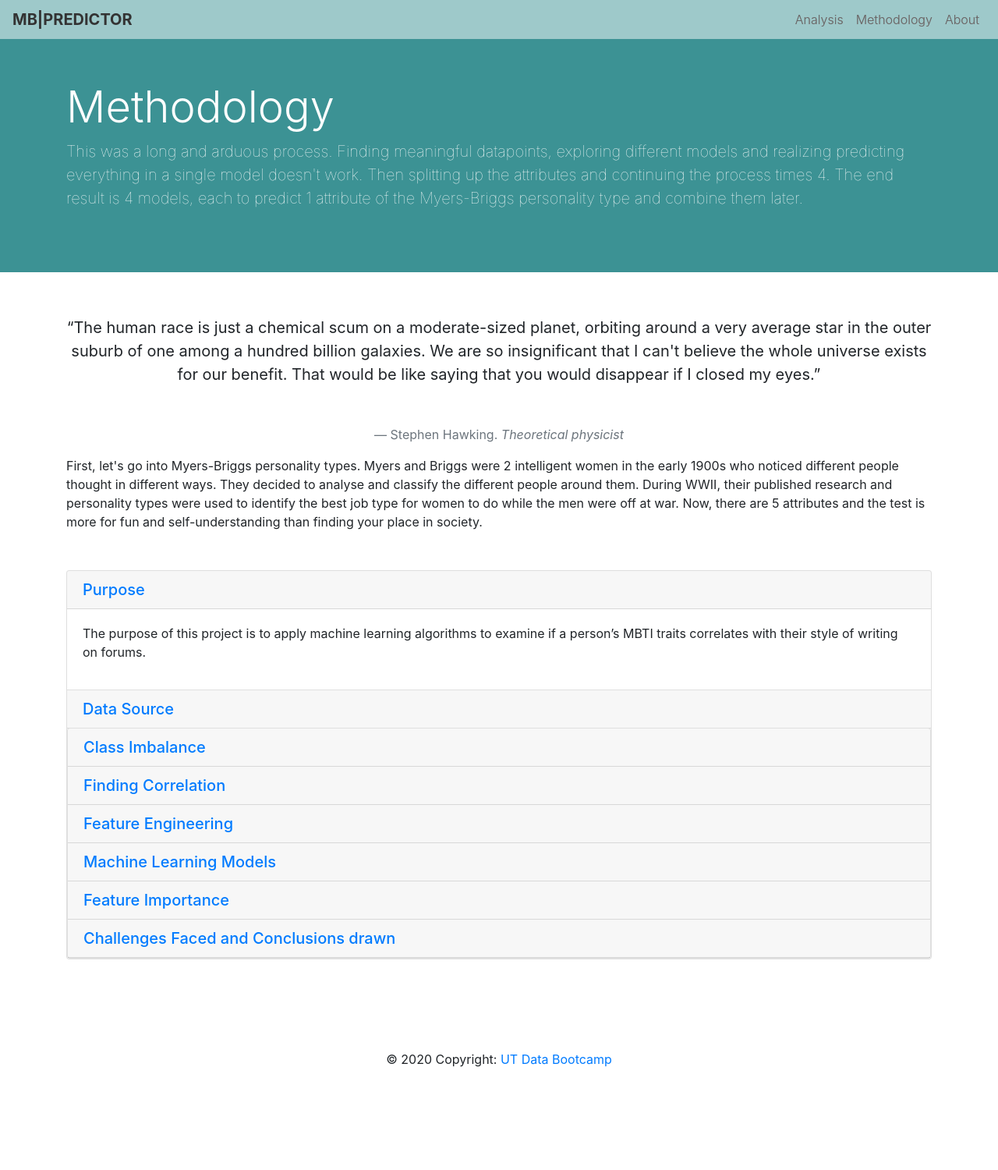
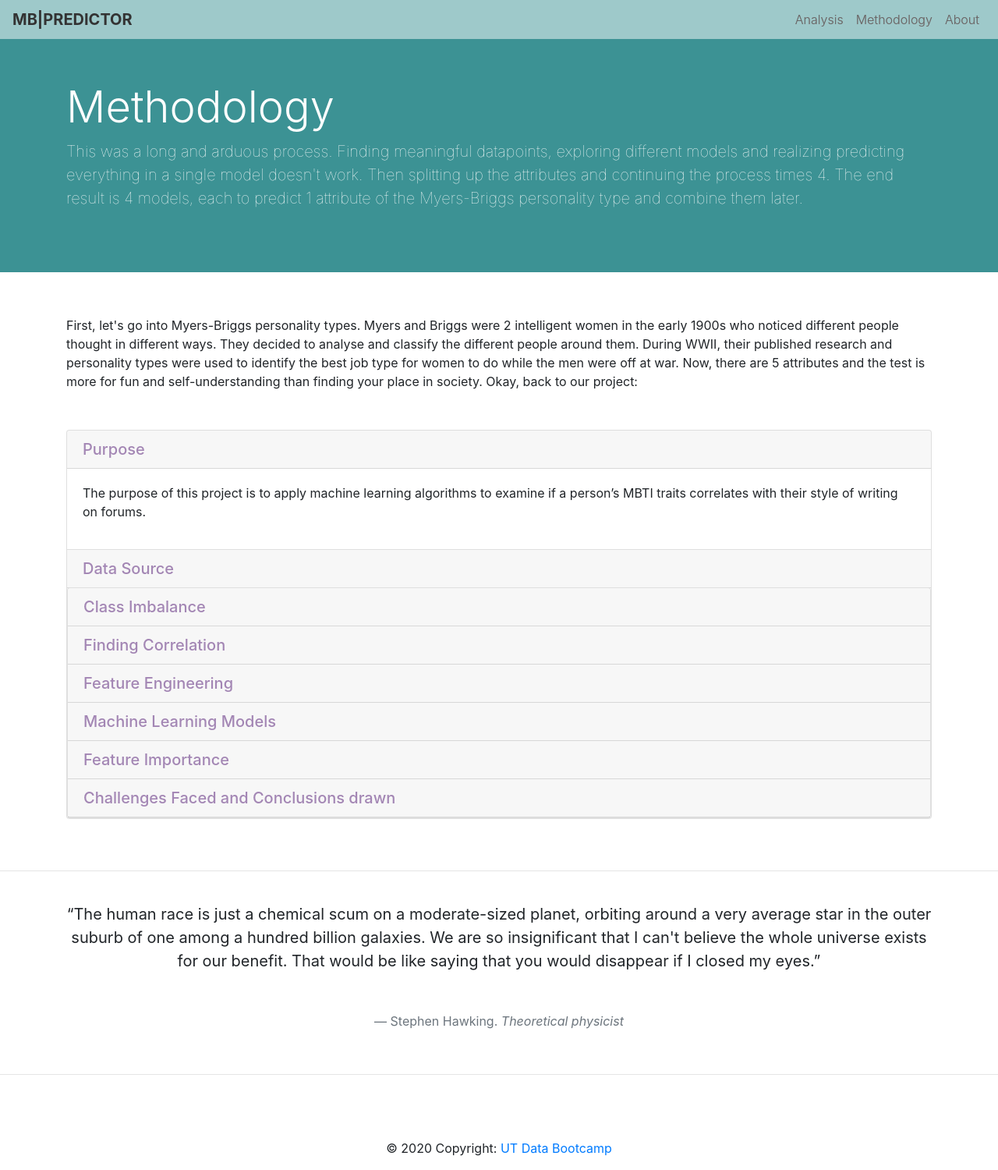
Before and after one commit to esharma3/myers-briggs-personality-prediction, a Flask app: page /methodology in a window 1280 px wide. Shown: the whole page at 78% size. Before the commit the page ends 1368 px from the top, so only its background shows below. Run offline with Flask 2, Linux system fonts and the light colour scheme; some libraries are stand-ins or nearby versions.

Commit message:
Formatted methodology page

```diff
--- a/static/css/stylesheet.css
+++ b/static/css/stylesheet.css
@@ -277,3 +277,9 @@ to   { opacity: 1; }
 .baguetteBox-button {
   background-color: transparent !important;
 }
+
+
+/* Accordion */
+.md-accordion a {
+  color: #A386B4;
+}
--- a/templates/methodology.html
+++ b/templates/methodology.html
@@ -49,23 +49,11 @@
 
 <br/>
 <div class="container">
-	<div class="row">
-		<div class="col-lg-12">
-			<blockquote class="blockquote text-center">
-				<p class="mb-0">“The human race is just a chemical scum on a moderate-sized planet,
-					orbiting around a very average star in the outer suburb of one among a
-					hundred billion galaxies. We are so insignificant that I can't believe the
-					whole universe exists for our benefit. That would be like saying that you
-					would disappear if I closed my eyes.”</p>
-				<footer class="blockquote-footer">Stephen Hawking. <cite title="Source Title">Theoretical physicist</cite></footer>
-			</blockquote>
-		</div>
-	</div>
     <div class="row">
 		<div class="col-lg-12">
             First, let's go into Myers-Briggs personality types. Myers and Briggs were 2 intelligent women in the early 1900s who noticed different people thought in different ways. They decided to analyse and classify the different people around them.
             During WWII, their published research and personality types were used to identify the best job type for women to do while the men were off at war.
-            Now, there are 5 attributes and the test is more for fun and self-understanding than finding your place in society.
+            Now, there are 5 attributes and the test is more for fun and self-understanding than finding your place in society. Okay, back to our project:
 		</div>
 	</div>
 </div>
@@ -86,7 +74,6 @@
 				<h5 class="mb-0">
 					Purpose <i class="fas fa-angle-down rotate-icon"></i>
 				</h5>
-				<span class="glyphicon-chevron-down" aria-hidden="true"></span>
 				</a>
 			</div>
 			<!-- Card body -->
@@ -137,7 +124,7 @@
 				data-parent="#accordionEx">
 				<div class="card-body">
 					<p>To examine the proportionality of each of the sixteen personality types, Matplotlib was used to plot the value counts of each of these sixteen types. The figure shows that there was high class imbalance in the dataset.</p>
-					<img src="../static/images/type_hist.png" width="320">
+					<img src="../static/images/type_hist.png" width="500">
 					<p>To handle the class imbalance issue, the following two steps were taken:</p>
 				<ol>
 					<li>First step was to divide the single “type” feature into four features:</li>
@@ -163,6 +150,7 @@
 							<li>J - 1</li>
 						</ul>
 					</ul>
+					<img src="../static/images/class_imbalance_2.png" width="500">
 					<li>The second step was to use random under sampling technique when building machine learning model. This is covered in step 6.</li>
 				</ol>
 			</div>
@@ -183,6 +171,7 @@
 				data-parent="#accordionEx">
 				<div class="card-body">
 					<p>Pandas correlation method was used to plot the correlation matrix to find any strong correlations between any of the four personality features. The plot shows that the features didn’t not show any strong correlation.</p>
+					<img src="../static/images/correlation.png" width="500">
 				</div>
 			</div>
 
@@ -281,6 +270,13 @@
 				data-parent="#accordionEx">
 				<div class="card-body">
 					<p>Using Logistic Regression coefficients, we did feature importance and plotted top 20 words used by each of the 4 Myers Briggs traits.</p>
+					<img src="../static/images/extrovert_vs_introvert.png" width="500">
+					<br>
+					<img src="../static/images/sensing_vs_intuition.png" width="500">
+					<br>
+					<img src="../static/images/thinking_vs_feeling.png" width="500">
+					<br>
+					<img src="../static/images/judging_vs_perceiving.png" width="500">
 				</div>
 			</div>
 
@@ -309,6 +305,24 @@
 	</div>
 </section>
 
+<hr>
+<br>
+<div class="container">
+	<div class="row">
+		<div class="col-lg-12">
+			<blockquote class="blockquote text-center">
+				<p class="mb-0">“The human race is just a chemical scum on a moderate-sized planet,
+					orbiting around a very average star in the outer suburb of one among a
+					hundred billion galaxies. We are so insignificant that I can't believe the
+					whole universe exists for our benefit. That would be like saying that you
+					would disappear if I closed my eyes.”</p>
+				<footer class="blockquote-footer">Stephen Hawking. <cite title="Source Title">Theoretical physicist</cite></footer>
+			</blockquote>
+		</div>
+	</div>
+</div>
+<br>
+<hr>
 
 <script src="{{ url_for('static', filename='js/script.js') }}"></script>
 </body>
```
